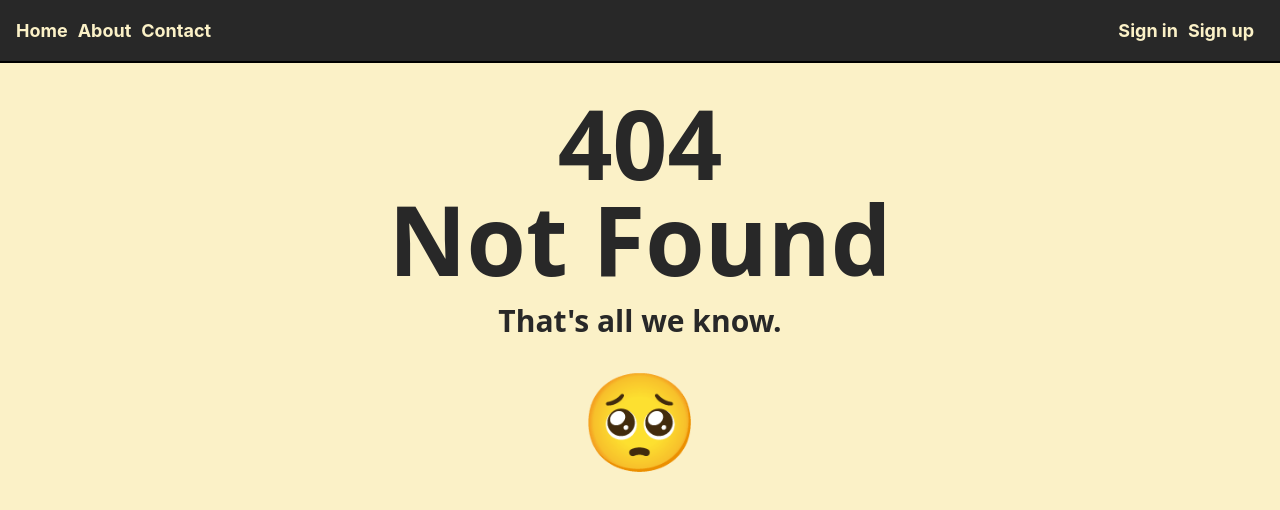
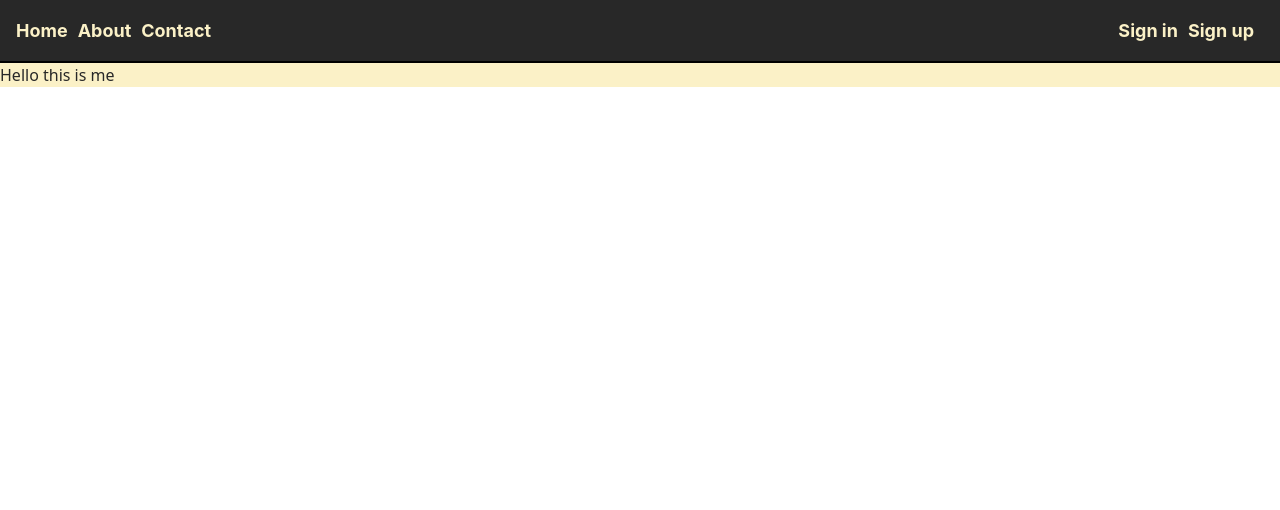
Before and after one commit to yunusp/rental-frontend, a Next.js app: page /profiles/me in a window 1280 px wide. Before the commit this address had no page. Shown: the top 510 px of the page. Built offline with nearby package versions, Linux system fonts and the light colour scheme.

Commit message:
Profile page
Signed-off-by: yunusp <yunuspoonawala52@gmail.com>

```diff
--- /dev/null
+++ b/pages/profiles/me.tsx
@@ -0,0 +1,3 @@
+export default function Me() {
+    return <h1>Hello this is me</h1>
+}
```
Also changed, not shown: pages/profiles/[user].tsx (added).
